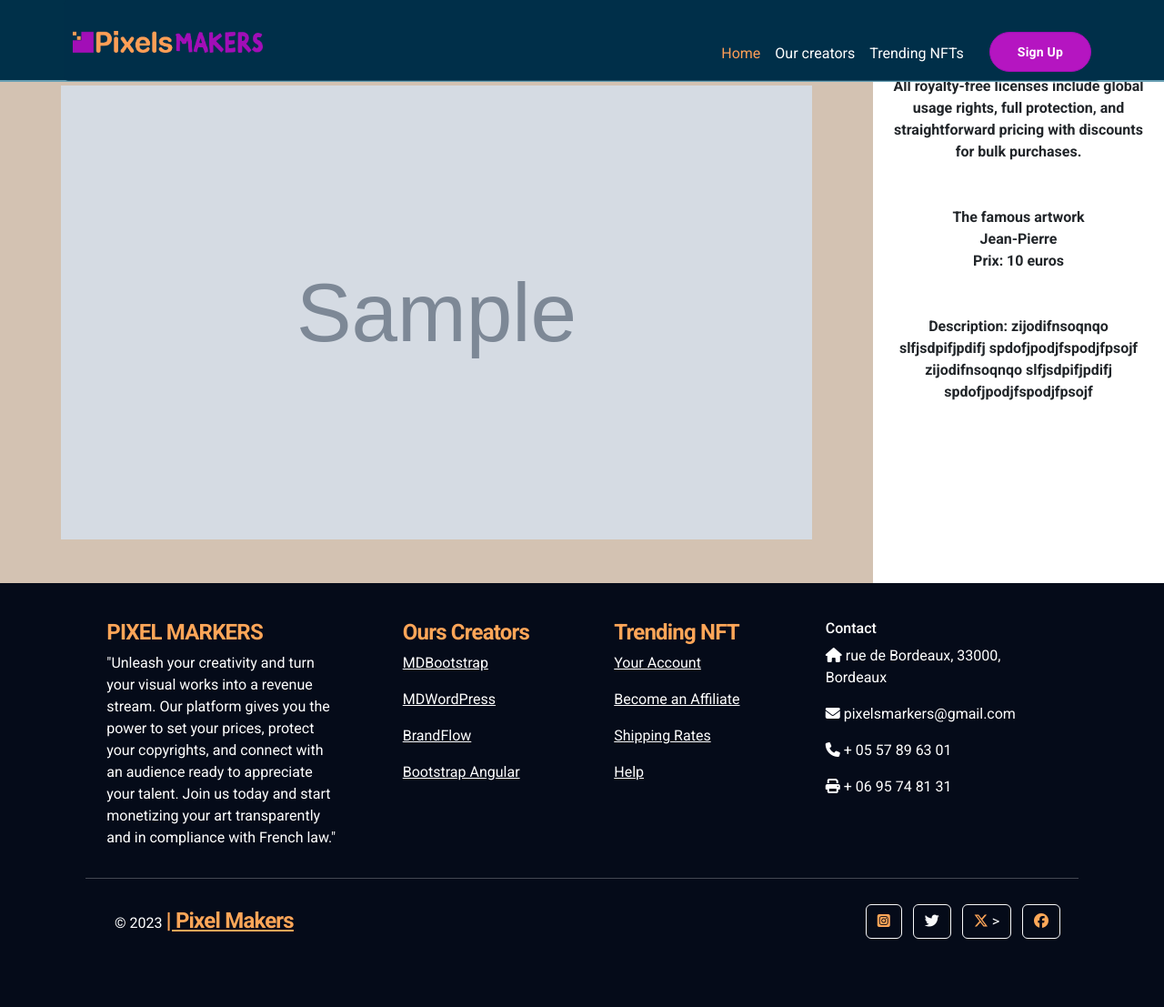
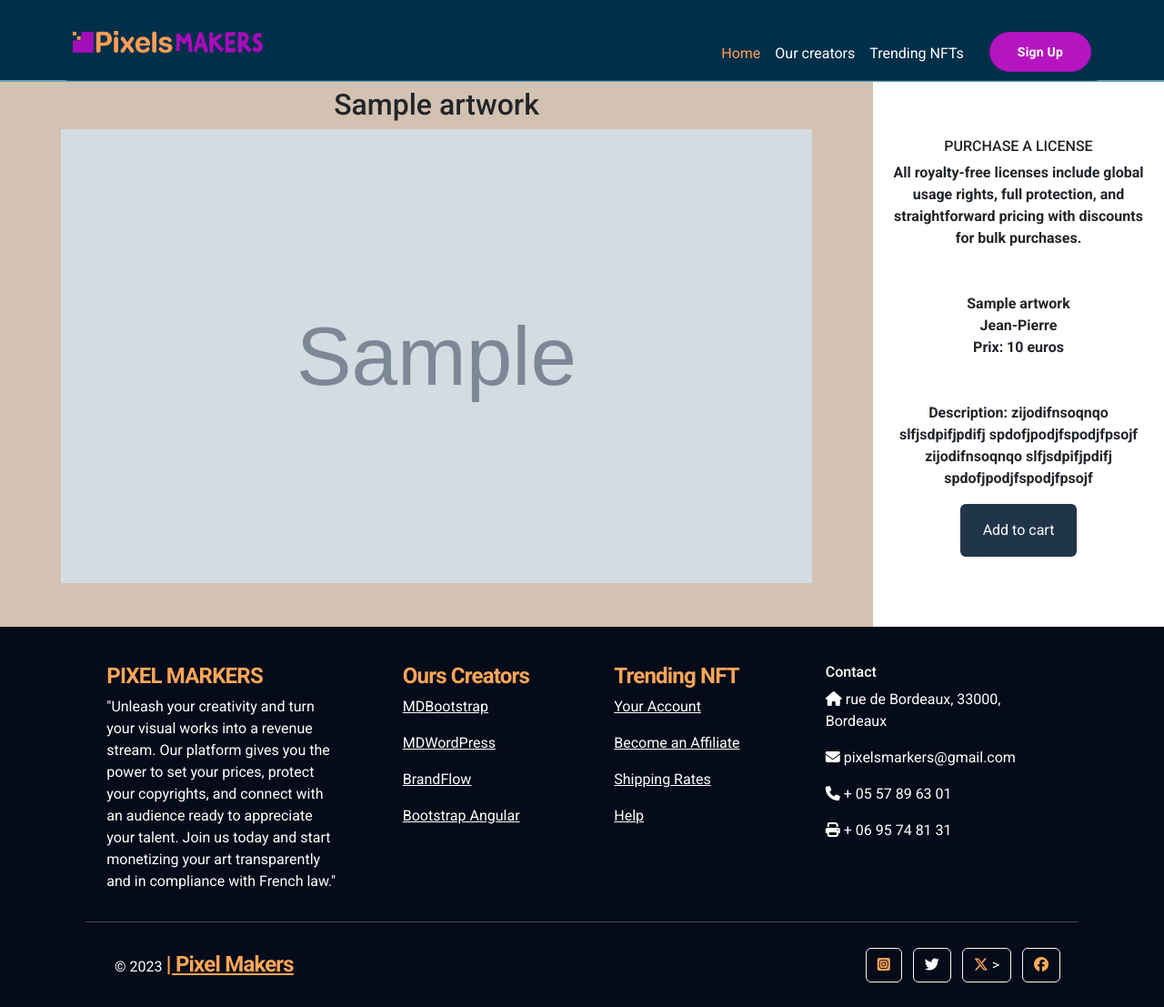
Before and after one commit to Tomasspit2/NFT-project, a Symfony app: template templates/artwork/show.html.twig in a window 1280 px wide. Shown: the whole page at 91% size. Before the commit the page ends 1032 px from the top, so only its background shows below. Run offline with Twig, Linux system fonts and the light colour scheme; the template is opened without the code that fills it: most values are stand-ins (such as "Sample title", 1, 10 or a date in 2020); grey boxes marked "Sample" are stand-in pictures; some libraries are stand-ins or nearby versions.

Commit message:
single page more stuff

```diff
--- a/public/css/show-main.css
+++ b/public/css/show-main.css
@@ -15,9 +15,46 @@
 }
 .cd-container-b {
     width: 25%;
+    margin-top: 95px;
 }
 .cd-single-img {
     object-fit: cover;
+    max-width: 100%;  /* scale the image to fit the container, if needed */
+    max-height: 100%;
+    display: block;
+}
+
+.cd-img-section::after {
+    content: '';
+    background-image: url('/images/Group 13.png');
+    background-size: contain;
+    background-repeat: no-repeat;
+    position: absolute;
+    bottom: 0;
+    right: 0;
+    width: 60px;
+    height: 60px;
+}
+
+@media only screen and (min-width: 1207px) {
+    .cd-img-section::after{
+        display: none;
+    }
+
+
+.cd-img-section{
+    position: relative;
+}
+
+.cd-section-logo{
+    position: absolute;
+    bottom: 0;        /* align with bottom */
+    right: 0;
+}
+
+.cd-logo {
+    width: 60px;
+    height: 60px;
 }
 
 @media only screen and (max-width: 1075px) {
@@ -28,5 +65,6 @@
 
     .cd-container-b {
         margin-bottom: 97px;
+        margin-top: 5px;
     }
 }
--- a/templates/artwork/show.html.twig
+++ b/templates/artwork/show.html.twig
@@ -6,17 +6,16 @@
 
 
 
-
-
-
-
 <div class="cd-flexbox">
 
-    <div class="container p-5 cd-container-a">
+    <div class="container p-5 cd-container-a mt-5">
         <h2 class="text-center">{{ artwork.name }}</h2>
-        <div class="d-flex justify-content-center">
+        <div class="d-flex justify-content-center position-relative cd-img-section">
             <img class="cd-single-img" src="{{ artwork.image_url }}" alt="Image description" style="width: 826px; height: 499px;">
         </div>
+        {#<div class="cd-section-logo position-absolute">
+            <img class="cd-logo" src="{{ asset('/images/Group 13.png') }}" alt="Image description">
+        </div>/#}
     </div>
 
     <div class="container pt-5 cd-container-b text-center">
@@ -25,11 +24,15 @@
             <p class="cd-licence-p mb-5">All royalty-free licenses include global usage rights, full protection, and straightforward pricing with discounts for bulk purchases.</p>
         </div>
         <div class="cd-artist-section">
-            <div class="cd-artist-title">The famous artwork</div>
+            <div class="cd-artist-title">{{ artwork.name }}</div>
             <div class="cd-artist">Jean-Pierre </div>
             <div class="cd-artist-price mb-5"><span>Prix: </span>{{ artwork.price }}<span> euros</span></div>
         </div>
-        <div class="cd-art-descrition"><span>Description: </span>zijodifnsoqnqo slfjsdpifjpdifj spdofjpodjfspodjfpsojf zijodifnsoqnqo slfjsdpifjpdifj spdofjpodjfspodjfpsojf</div>
+        <div class="cd-art-descrition"><span>Description: </span>zijodifnsoqnqo slfjsdpifjpdifj
+            spdofjpodjfspodjfpsojf zijodifnsoqnqo slfjsdpifjpdifj spdofjpodjfspodjfpsojf</div>
+        <div class="text-center mt-3"> <!-- Added text-center class here -->
+            <button class="btn button-nfts">Add to cart</button>
+        </div>
     </div>
 
 </div>
@@ -37,12 +40,9 @@
 
 
 
+{{ dump(artwork) }}
 
 
 
 
-    {{ dump(artwork.userArtwork) }}
-
-
-
 {% endblock %}
```
Also changed, not shown: public/images/Group 13.png (added).
